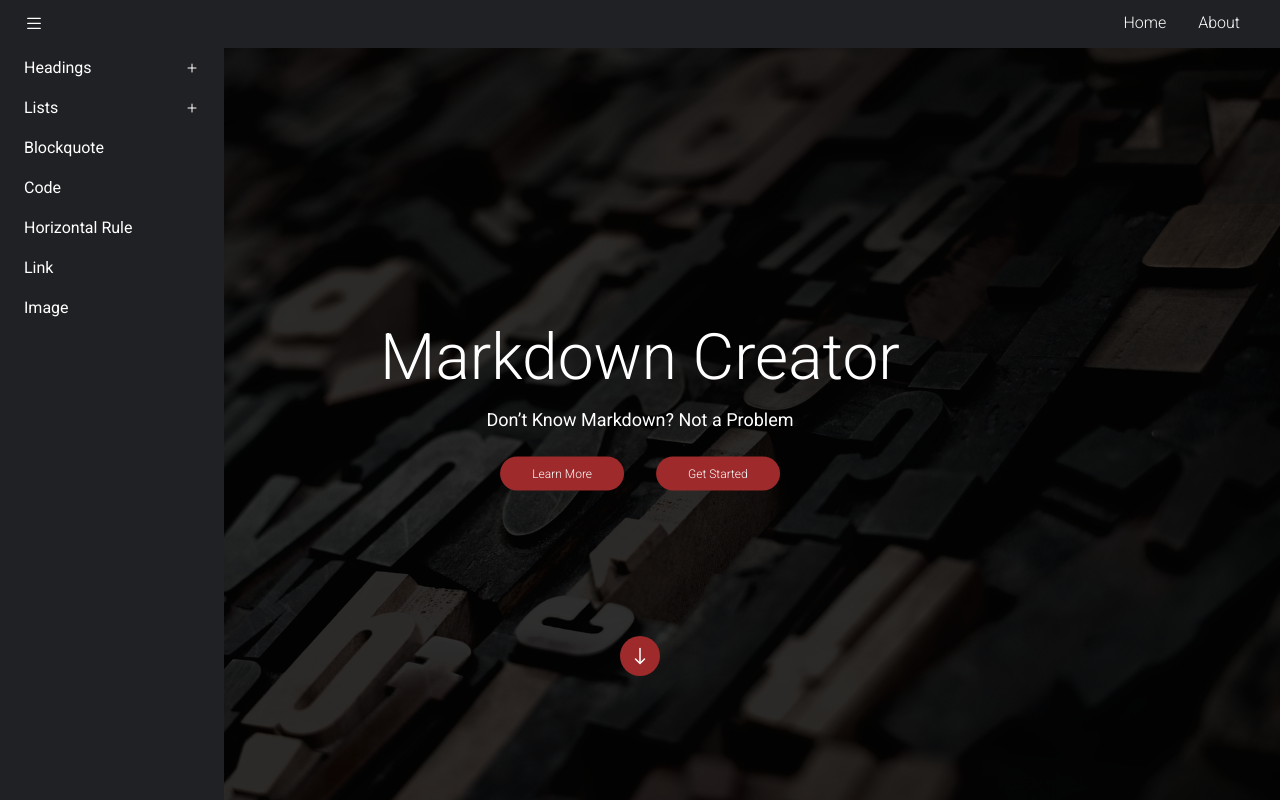
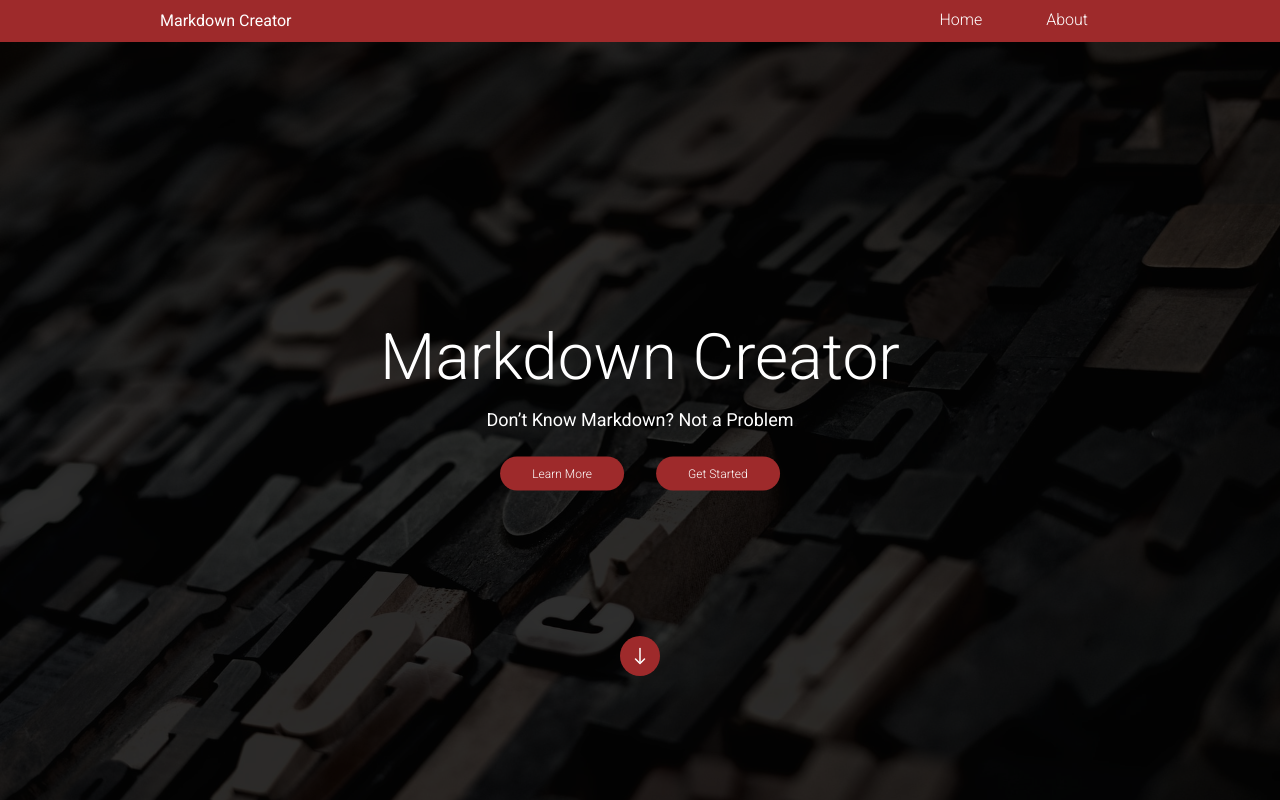
Before and after one commit to Adrian-Forde-1/MarkdownBuilder, a React app: page / in a window 1280 px wide. Shown: the top 800 px of the page. Built offline with nearby package versions, Linux system fonts and the light colour scheme.

Commit message:
Removed the sidenav from the homepage that was there for testing purposes before the webpack error was fixed and placed it in markdown builder after the webpack error was fixed

```diff
--- a/src/components/Pages/Homepage.jsx
+++ b/src/components/Pages/Homepage.jsx
@@ -7,9 +7,6 @@ import { Link } from 'react-router-dom';
 
 //Resources
 import wordsBackgroundNormal from '../../resources/img/words-picture-normal.jpg';
-
-//Components
-import SideNav from '../Navigation/SideNav.jsx';
 
 const Homepage = () => {
   gsap.registerPlugin(ScrollTrigger);
@@ -42,7 +39,6 @@ const Homepage = () => {
 
   return (
     <div>
-      <SideNav />
       <header className="w-full h-screen bg-black relative flex justify-center items-center">
         <img
           src={wordsBackgroundNormal}
--- a/src/components/Pages/MarkdownBuilder.jsx
+++ b/src/components/Pages/MarkdownBuilder.jsx
@@ -1,4 +1,7 @@
 import React from 'react';
+
+//React Router DOM
+import { Link } from 'react-router-dom';
 
 //Components
 import SideNav from '../Navigation/SideNav.jsx';
@@ -6,8 +9,8 @@ import SideNav from '../Navigation/SideNav.jsx';
 const MarkdownBuilder = () => {
   return (
     <div>
-      <h1>Markdown Builder</h1>
       <SideNav />
+      <div></div>
     </div>
   );
 };
```
